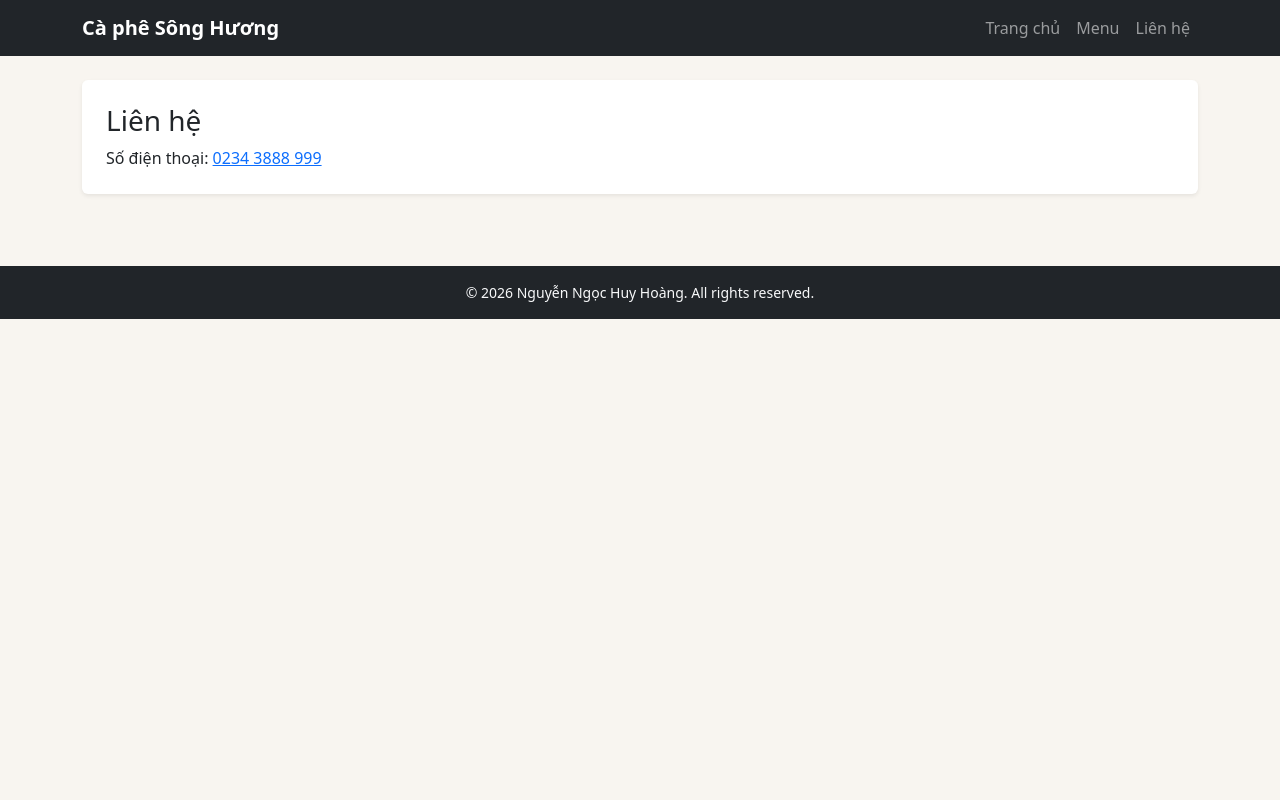
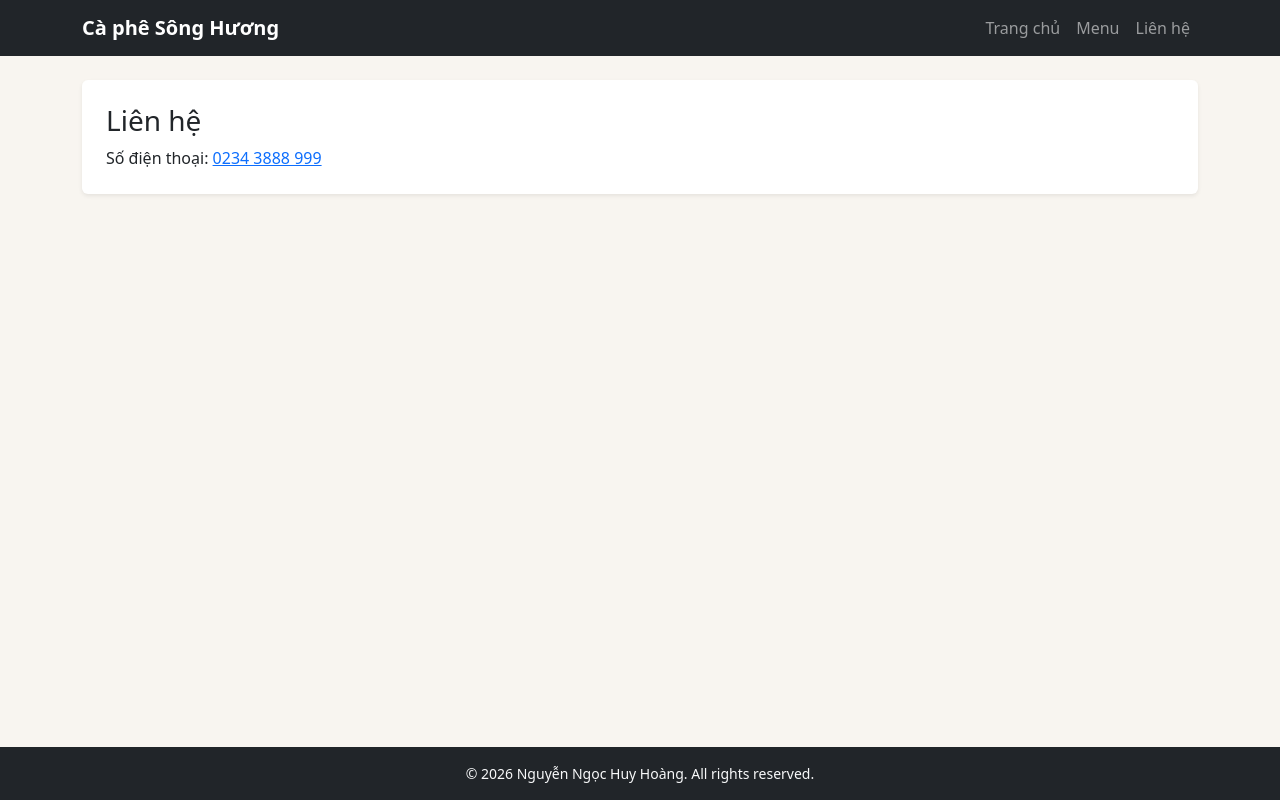
Before and after one commit to hoangngocnguyen/pmnm-hocphan, a Flask app: page /contact in a window 1280 px wide. Run offline with Flask 3, Linux system fonts and the light colour scheme.

Commit message:
feat: cho footer luôn nằm cuối page

```diff
--- a/chuong_4/templates/base.html
+++ b/chuong_4/templates/base.html
@@ -9,7 +9,8 @@
       rel="stylesheet"
     />
     <style>
-      body { background: #f8f5f0; }
+      body { min-height: 100vh; display: flex; flex-direction: column; background: #f8f5f0; }
+      main { flex: 1; width: 100%; }
       {% block styles %}{% endblock %}
     </style>
   </head>
```
